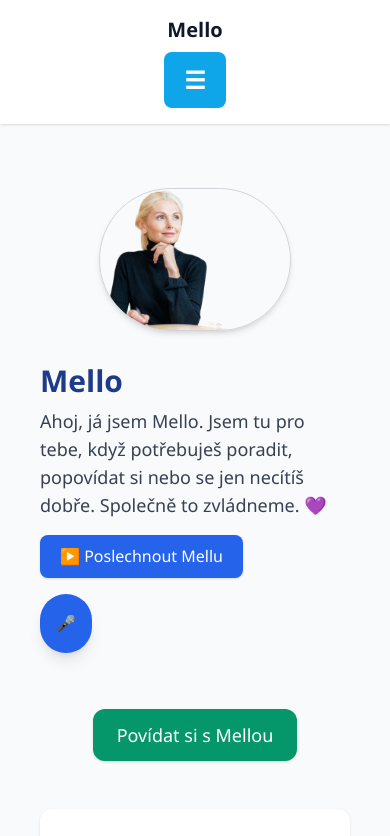
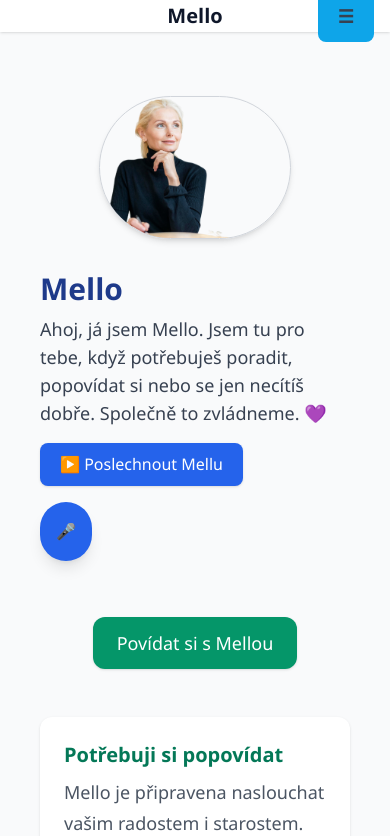
Before and after one commit to ReyJorge/mello, a React (Vite) app in the folder mello-frontend/: page / in a window 390 px wide. Shown: the top 836 px of the page. Built offline with nearby package versions, Linux system fonts and the light colour scheme; no server answers.

Commit message:
Vizuální doladění hamburger menu

```diff
--- a/mello-frontend/src/components/Layout.jsx
+++ b/mello-frontend/src/components/Layout.jsx
@@ -14,19 +14,23 @@ export default function Layout({ children }) {
 
   return (
     <div className="min-h-screen bg-gray-50 text-gray-900">
-      <nav className="bg-white shadow p-4 flex justify-between items-center">
-        <h1 className="text-xl font-bold">Mello</h1>
+      <nav className="relative bg-white shadow p-4 flex items-center justify-center">
+        {/* Logo uprostřed */}
+        <h1 className="text-xl font-bold absolute left-1/2 -translate-x-1/2">
+          Mello
+        </h1>
 
-        {/* Hamburger ikonka */}
+        {/* Hamburger vpravo */}
         <button
-          className="md:hidden text-2xl"
+          className="md:hidden absolute right-4 text-lg text-gray-700"
           onClick={() => setIsOpen(!isOpen)}
+          aria-label="Toggle menu"
         >
           ☰
         </button>
 
-        {/* Navigace pro větší obrazovky */}
-        <div className="hidden md:flex space-x-4 items-center">
+        {/* Desktop menu */}
+        <div className="hidden md:flex space-x-4 items-center absolute right-4">
           <NavLinks user={user} handleLogout={handleLogout} />
         </div>
       </nav>
```
